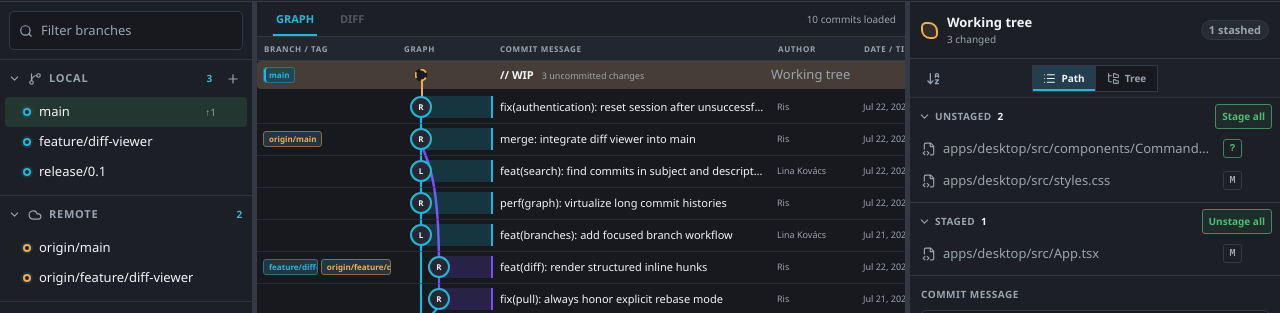
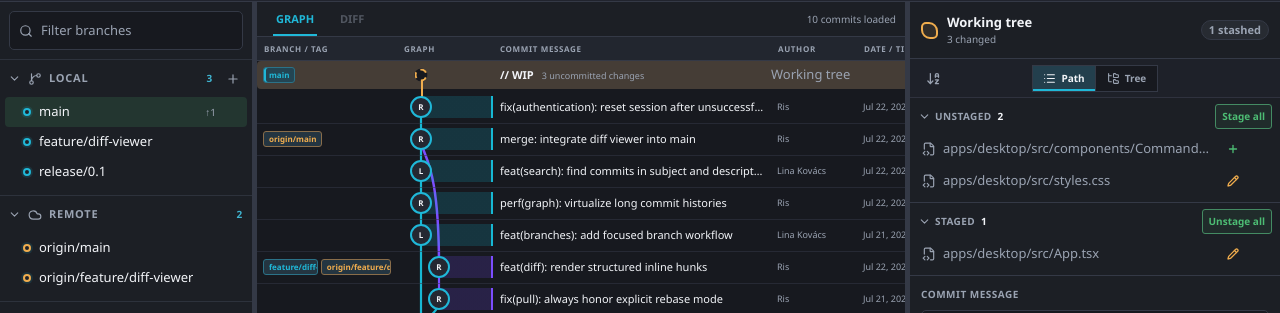
Before and after one commit to RisDN/gitcat, a React (Vite) app in the folder apps/desktop/: page / in a window 1280 px wide. Shown: the part 105-418 px from the top of the page. Built offline with nearby package versions, Linux system fonts and the light colour scheme.

Commit message:
feat: added modification icons

```diff
--- a/apps/desktop/src/components/FileTree.tsx
+++ b/apps/desktop/src/components/FileTree.tsx
@@ -1,14 +1,22 @@
 import {
   ArrowDownAZ,
+  ArrowRight,
   ChevronDown,
   ChevronRight,
+  Copy,
   FileCode2,
+  FileType,
   Folder,
   FolderTree,
   List,
+  Minus,
+  Pencil,
+  Plus,
+  TriangleAlert,
 } from "lucide-react";
 import { useEffect, useMemo, useState } from "react";
 import type { CSSProperties, ReactNode } from "react";
+import type { LucideIcon } from "lucide-react";
 
 export type FileViewMode = "path" | "tree";
 
@@ -60,6 +68,17 @@ const pathCollator = new Intl.Collator(undefined, {
   numeric: true,
   sensitivity: "base",
 });
+
+const STATUS_ICON: Record<string, LucideIcon> = {
+  added: Plus,
+  untracked: Plus,
+  modified: Pencil,
+  deleted: Minus,
+  renamed: ArrowRight,
+  copied: Copy,
+  type_changed: FileType,
+  unmerged: TriangleAlert,
+};
 
 function normalizePath(path: string): string {
   return path.replaceAll("\\", "/").replace(/^\/+|\/+$/g, "");
@@ -229,7 +248,9 @@ export function FileTree<T>({
     setFolderExpansion(new Map(folderPaths.map((path) => [path, !allExpanded])));
   };
 
-  const renderFile = (item: FileTreeItem<T>, label: string, depth: number) => (
+  const renderFile = (item: FileTreeItem<T>, label: string, depth: number) => {
+    const StatusIcon = STATUS_ICON[item.status] ?? Pencil;
+    return (
     <div
       className={`gc-file-tree__row${selectedId === item.id ? " gc-file-tree__row--selected" : ""}`}
       data-file-tree-id={item.id}
@@ -249,11 +270,18 @@ export function FileTree<T>({
         {item.additions ? <small className="gc-file-tree__additions">+{item.additions}</small> : null}
         {item.deletions ? <small className="gc-file-tree__deletions">−{item.deletions}</small> : null}
         {item.binary ? <small className="gc-file-tree__binary">binary</small> : null}
-        <b className={`gc-file-status gc-file-status--${item.status}`}>{item.statusLabel}</b>
+        <b
+          aria-label={item.statusLabel}
+          className={`gc-file-status gc-file-status--${item.status}`}
+          title={item.statusLabel}
+        >
+          <StatusIcon aria-hidden="true" size={12} strokeWidth={2.6} />
+        </b>
       </button>
       {renderAction ? <span className="gc-file-tree__action">{renderAction(item.data)}</span> : null}
     </div>
-  );
+    );
+  };
 
   const renderNodes = (nodes: readonly TreeNode<T>[], depth: number): ReactNode => nodes.map((node) => {
     if (node.kind === "file") return renderFile(node.item, node.name, depth);
--- a/apps/desktop/src/styles.css
+++ b/apps/desktop/src/styles.css
@@ -591,13 +591,15 @@ kbd,
 .gc-file-list > button.gc-file-row--active { background: var(--gc-row-selected); color: var(--gc-text); }
 .gc-file-list > button > span { min-width: 0; flex: 1; overflow: hidden; text-overflow: ellipsis; white-space: nowrap; }
 .gc-file-list > button > small { font-size: 9px; }
-.gc-file-status { display: grid; width: 19px; height: 19px; place-items: center; border: 1px solid var(--gc-border); border-radius: 3px; color: var(--gc-muted); font: 750 10px/1 "Cascadia Code", monospace; }
+.gc-file-status { display: grid; width: 19px; height: 19px; place-items: center; color: var(--gc-muted); font: 750 10px/1 "Cascadia Code", monospace; }
 .gc-file-status--added,
-.gc-file-status--untracked { border-color: color-mix(in srgb, var(--gc-success) 55%, var(--gc-border)); color: var(--gc-success); }
-.gc-file-status--deleted { border-color: color-mix(in srgb, var(--gc-danger) 55%, var(--gc-border)); color: var(--gc-danger); }
+.gc-file-status--untracked { color: var(--gc-success); }
+.gc-file-status--deleted { color: var(--gc-danger); }
+.gc-file-status--modified,
+.gc-file-status--type_changed,
 .gc-file-status--renamed,
-.gc-file-status--copied { border-color: color-mix(in srgb, var(--gc-warning) 55%, var(--gc-border)); color: var(--gc-warning); }
-.gc-file-status--unmerged { border-color: var(--gc-danger); background: color-mix(in srgb, var(--gc-danger) 12%, transparent); color: var(--gc-danger); }
+.gc-file-status--copied { color: var(--gc-warning); }
+.gc-file-status--unmerged { color: var(--gc-danger); }
 .gc-details__empty { display: flex; align-items: center; justify-content: center; gap: 7px; padding: 30px; color: var(--gc-muted); }
 
 /* Working tree */
```
